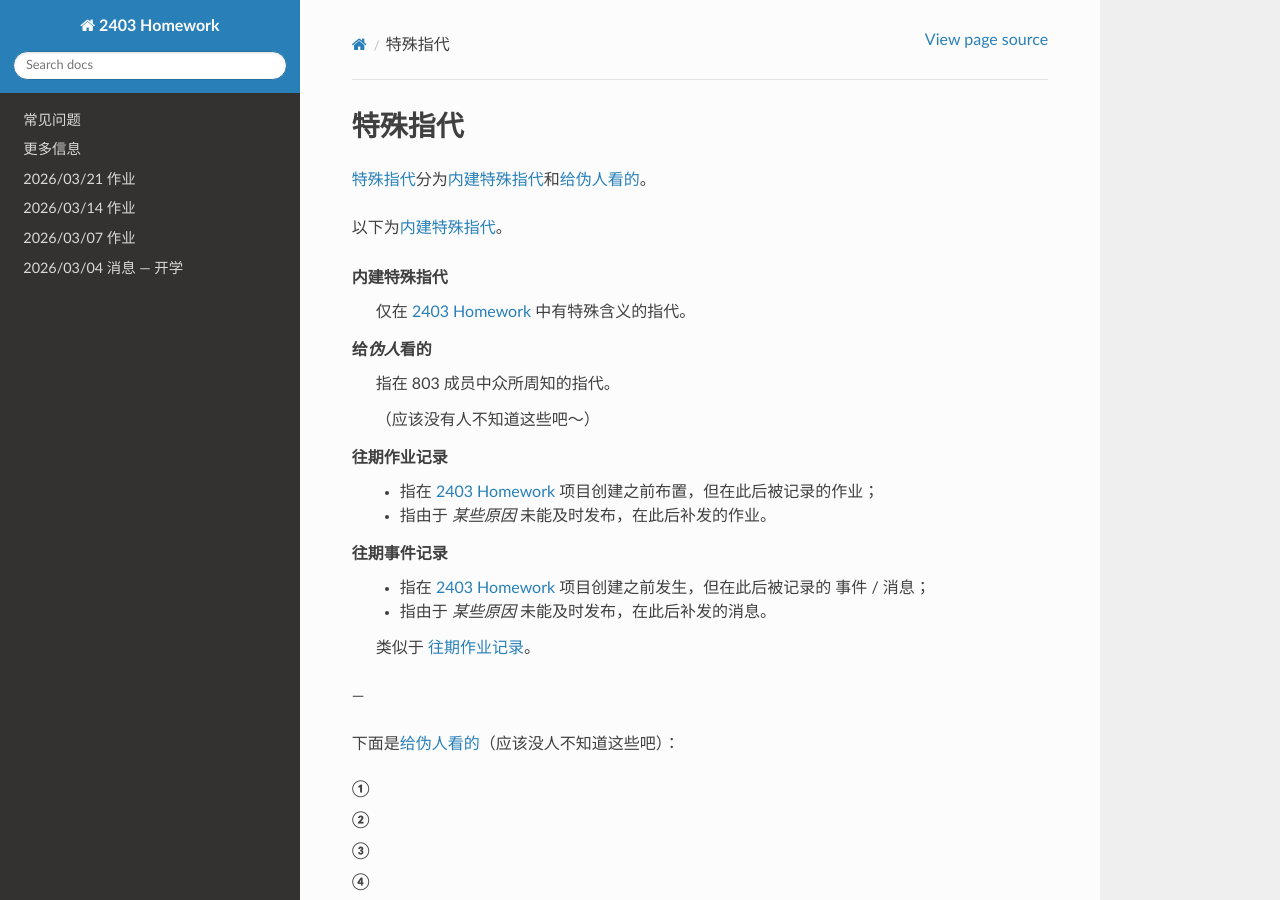
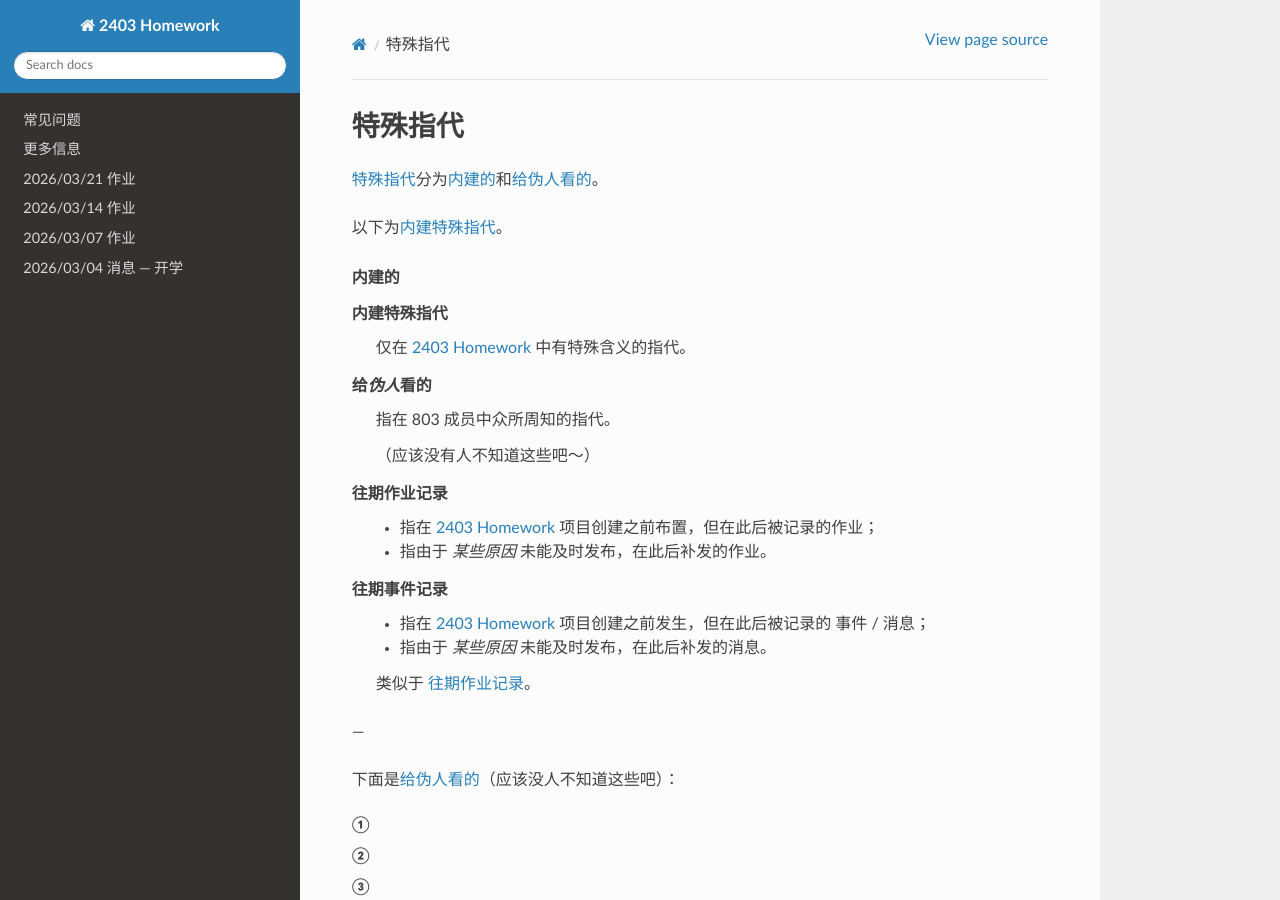
Before and after one commit to Sail-in-1024/2403-Homework, a Sphinx documentation site: the page built from docs/source/glossary.rst, in a window 1280 px wide and 900 px high. Built offline with Sphinx 7.4.7 and the Read the Docs theme 3.1.0, drawn with Linux system fonts in a browser that asks for light colours.

Commit message:
更新 glossary.rst

```diff
--- a/docs/source/glossary.rst
+++ b/docs/source/glossary.rst
@@ -4,12 +4,13 @@
 特殊指代
 ========
 
-:ref:`special-ref`\ 分为\ :term:`内建特殊指代`\ 和\ :term:`给伪人看的`。
+:ref:`special-ref`\ 分为\ :term:`内建的`\ 和\ :term:`给伪人看的`。
 
 以下为\ :term:`内建特殊指代`。
 
 .. glossary::
 
+   内建的
    内建特殊指代
       仅在 :doc:`2403 Homework<index>` 中有特殊含义的指代。
 
```
